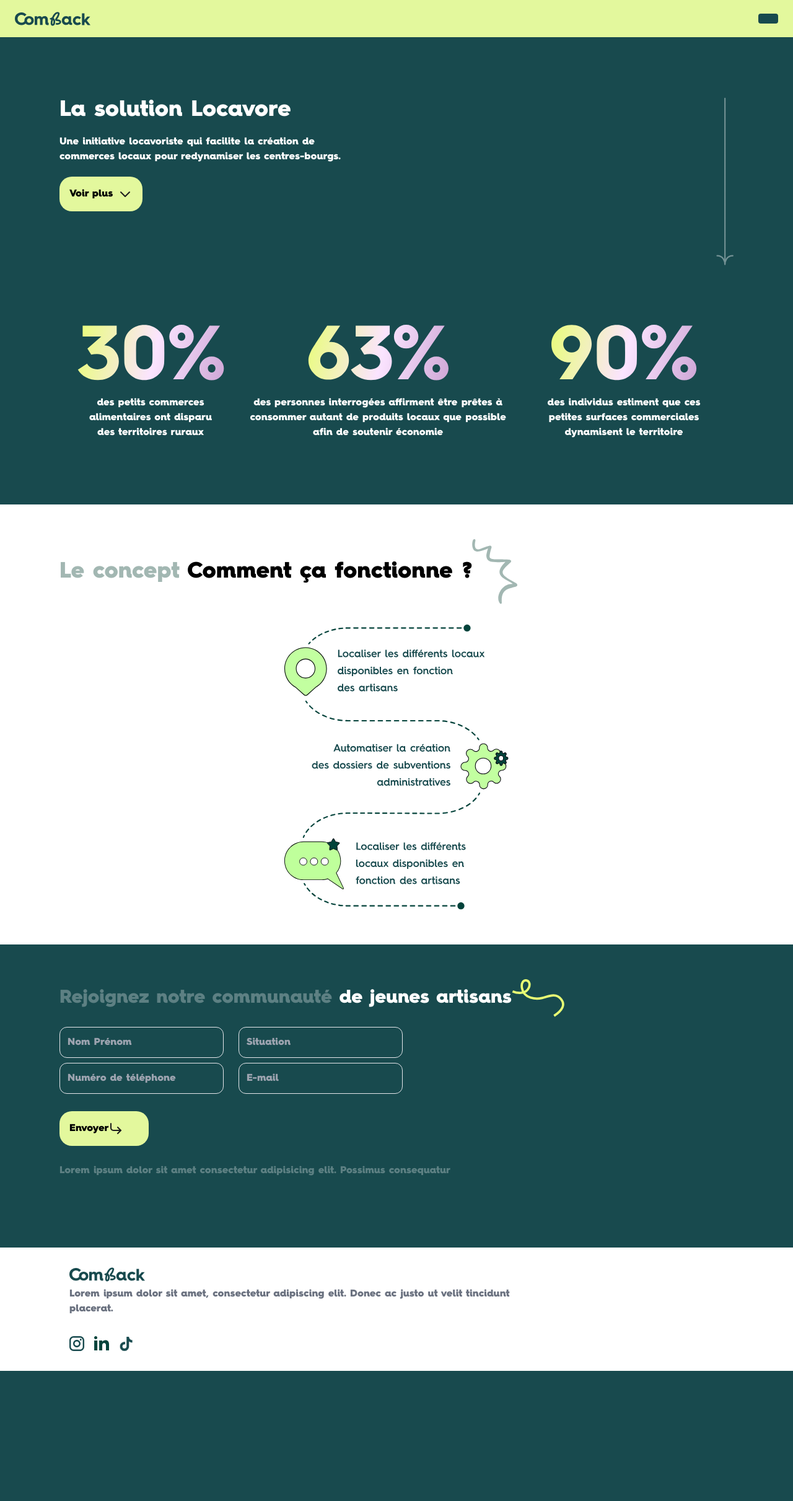
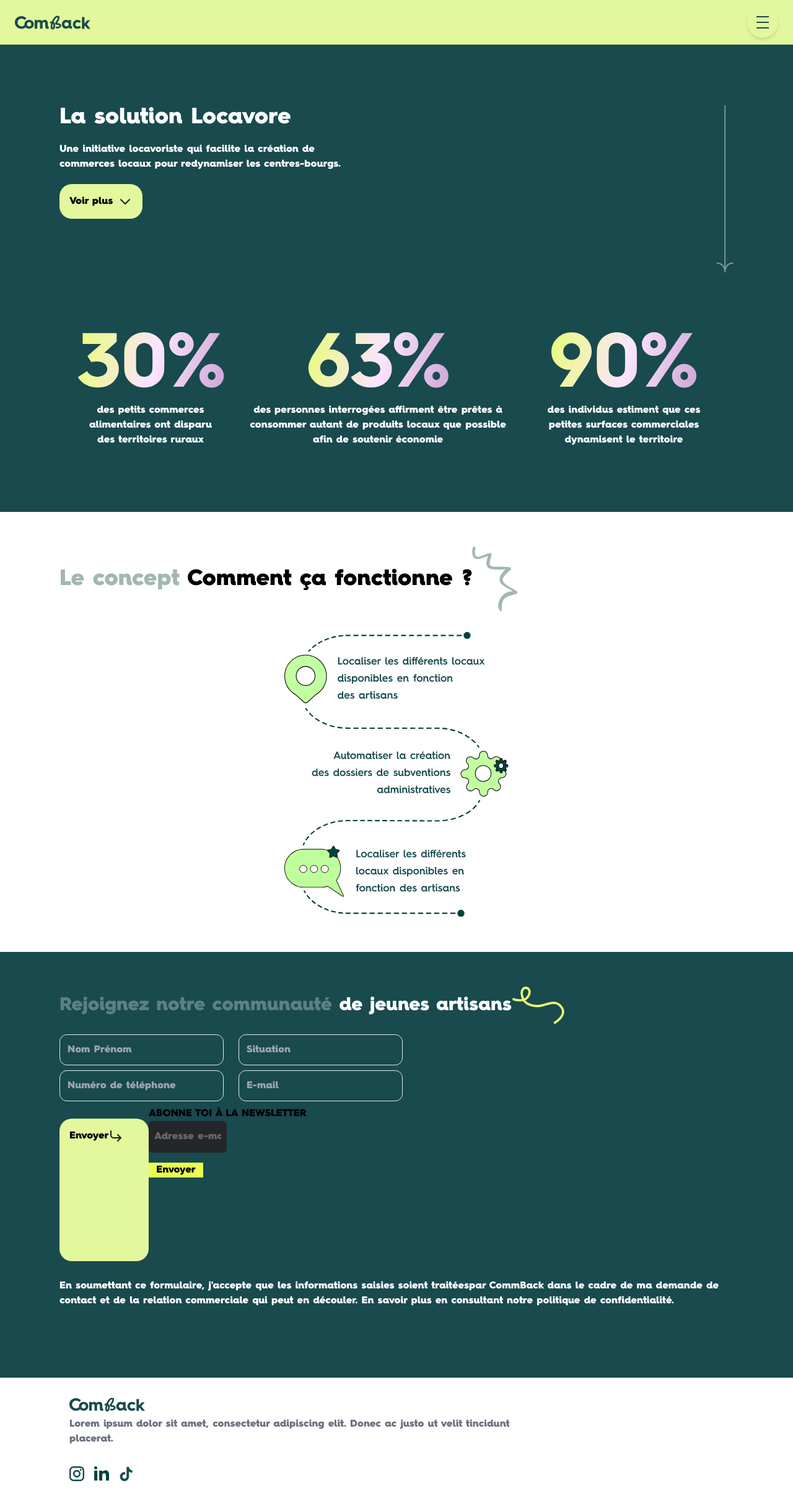
Before and after one commit to ArthurSrn/projetcompet, a Next.js app: page / in a window 1280 px wide. Shown: the whole page at 62% size. Before the commit the page ends 2212 px from the top, so only its background shows below. Built offline with nearby package versions, Linux system fonts and the light colour scheme.

Commit message:
ajout brevo v1

```diff
--- /dev/null
+++ b/app/api/newsletter.ts
@@ -0,0 +1,41 @@
+import type { NextApiRequest, NextApiResponse } from "next";
+
+export default async function handler(
+  req: NextApiRequest,
+  res: NextApiResponse
+) {
+  if (req.method === "POST") {
+    const { email } = req.body;
+    const apiKey = process.env.BREVO_API_KEY;
+    if (!apiKey) {
+      return res.status(500).json({ error: "Missing API Key" });
+    }
+
+    // Add the email to Sendinblue contacts
+    const response = await fetch("https://api.brevo.com/v3/contacts", {
+      method: "POST",
+      headers: {
+        "Content-Type": "application/json",
+        "api-key": apiKey,
+      },
+      body: JSON.stringify({
+        email,
+        updateEnabled: false,
+        attributes: {
+          // additional attributes if needed
+        },
+        listIds: [7], // replace with your list id
+      }),
+    });
+
+    const data = await response.json();
+
+    if (!response.ok) {
+      return res.status(response.status).json(data);
+    }
+
+    return res.status(200).json(data);
+  }
+
+  return res.status(405).end(); // Method Not Allowed
+}
--- a/app/components/Burgermenu.tsx
+++ b/app/components/Burgermenu.tsx
@@ -1,4 +1,9 @@
-import { useState } from "react";
+"use client";
+import React, { useState } from "react";
+import { FiX } from "react-icons/fi";
+import { Transition } from "@headlessui/react";
+import Image from "next/image";
+import Link from "next/link";
 
 const BurgerMenu = () => {
   const [isOpen, setIsOpen] = useState(false);
@@ -7,44 +12,71 @@ const BurgerMenu = () => {
     setIsOpen(!isOpen);
   };
 
+  const closeMenu = () => {
+    setIsOpen(false);
+  };
+
   return (
-    <div className="relative">
-      <button
-        id="menu-toggle"
-        className="fixed top-0 left-0 p-4 cursor-pointer z-50 focus:outline-none"
-        onClick={toggleMenu}
+    <div className="">
+      <div className="burgerMenu" onClick={toggleMenu}>
+        <button className="relative group" onClick={toggleMenu}>
+          <div className="relative flex overflow-hidden items-center justify-center rounded-full w-[50px] h-[50px] transform transition-all  ring-gray-300 hover:ring-8 group-focus:ring-4 ring-opacity-30 duration-200 shadow-md">
+            <div className="flex flex-col justify-between w-[20px] h-[20px] transform transition-all duration-300 origin-center overflow-hidden group-focus:-translate-y-1.5 group-focus:-rotate-90">
+              <div className="bg-dark-green h-[2px] w-7 transform transition-all duration-300 origin-left group-focus:rotate-[42deg] group-focus:w-2/3 delay-150"></div>
+              <div className="bg-dark-green h-[2px] w-7 rounded transform transition-all duration-300 group-focus:translate-x-10"></div>
+              <div className="bg-dark-green h-[2px] w-7 transform transition-all duration-300 origin-left group-focus:-rotate-[42deg] group-focus:w-2/3 delay-150"></div>
+            </div>
+          </div>
+        </button>
+      </div>
+      <Transition
+        show={isOpen}
+        enter="transition duration-300 ease-out"
+        enterFrom="transform translate-x-full"
+        enterTo="transform translate-x-0"
+        leave="transition duration-300 ease-out"
+        leaveFrom="transform translate-x-0"
+        leaveTo="transform translate-x-full"
+        className="fixed inset-0 bg-black-spec z-50"
       >
-        <span className="block w-6 h-1 bg-gray-800 mb-1"></span>
-        <span className="block w-6 h-1 bg-gray-800 mb-1"></span>
-        <span className="block w-6 h-1 bg-gray-800"></span>
-      </button>
+        <div className="flex justify-end pr-8 pt-3 bg-var-black">
+          <button className="text-white" onClick={toggleMenu}>
+            <FiX size={52} />
+          </button>
+        </div>
+        <div className=" bg-dark-green flex flex-col items-center justify-center absolute right-0 mx-8 md:w-1/3 rounded-md">
+          <Link
+            href="#presentation"
+            className="text-white m-6"
+            onClick={closeMenu}
+          >
+            PRÉSENTATION
+          </Link>
+          <Link href="#concept" className="text-white m-6" onClick={closeMenu}>
+            CONCEPT
+          </Link>
+          <Link
+            href="#formulaire"
+            className="text-white m-6"
+            onClick={closeMenu}
+          >
+            FORMULAIRE
+          </Link>
+        </div>
+      </Transition>
 
-      {isOpen && (
-        <div className="fixed top-0 left-0 w-64 h-screen bg-white shadow-lg transform translate-x-0 ease-in-out transition-transform duration-300 z-40">
-          <ul className="py-4 px-6">
-            <li className="mb-4">
-              <a href="#home" className="text-gray-800 hover:text-gray-600">
-                Accueil
-              </a>
-            </li>
-            <li className="mb-4">
-              <a href="#about" className="text-gray-800 hover:text-gray-600">
-                À propos
-              </a>
-            </li>
-            <li className="mb-4">
-              <a href="#services" className="text-gray-800 hover:text-gray-600">
-                Services
-              </a>
-            </li>
-            <li className="mb-4">
-              <a href="#contact" className="text-gray-800 hover:text-gray-600">
-                Contact
-              </a>
-            </li>
-          </ul>
-        </div>
-      )}
+      {/* Style */}
+      <style jsx>{`
+        .burgerMenu {
+          display: flex;
+          flex-direction: column;
+          justify-content: center;
+          align-items: flex-end;
+          width: 33px;
+          height: 35px;
+          cursor: pointer;
+        }
+      `}</style>
     </div>
   );
 };
--- /dev/null
+++ b/app/components/Newsletter.tsx
@@ -0,0 +1,71 @@
+"use client";
+import { useForm, SubmitHandler } from "react-hook-form";
+import { useState } from "react";
+import { zodResolver } from "@hookform/resolvers/zod";
+import { z } from "zod";
+
+const schema = z.object({
+  email: z.string().email(),
+});
+
+type NewsletterFormInputs = z.infer<typeof schema>;
+
+export default function NewsletterForm() {
+  const {
+    register,
+    handleSubmit,
+    formState: { errors },
+  } = useForm<NewsletterFormInputs>({
+    resolver: zodResolver(schema),
+  });
+
+  const onSubmit: SubmitHandler<NewsletterFormInputs> = async (data) => {
+    const res = await fetch("/api/newsletter", {
+      method: "POST",
+      body: JSON.stringify(data),
+      headers: {
+        "Content-Type": "application/json",
+      },
+    });
+
+    const result = await res.json();
+    console.log(result);
+  };
+
+  return (
+    <form onSubmit={handleSubmit(onSubmit)} className="md:w-[50%]">
+      <input
+        className="inp"
+        type="email"
+        placeholder="Adresse e-mail"
+        {...register("email")}
+      />
+      {errors.email && <p>Entrer une adresse e-mail valide</p>}
+      <button
+        className="bg-[#EAFE52] btn1 w-[88px] hover:bg-[#242629] hover:text-white font-rnssanz font-semibold"
+        type="submit"
+      >
+        Envoyer
+      </button>
+      <style jsx>{`
+        .inp {
+          padding: 8px;
+          border: 1px solid #ccc;
+          border-radius: 6px;
+          margin-bottom: 16px;
+          margin-right: 16px;
+          position: relative;
+          width: 70%;
+          height: 51px;
+          background-color: #242629;
+          border-color: #242629;
+        }
+
+        .inp::placeholder {
+          color: #fff;
+          opacity: 0.3;
+        }
+      `}</style>
+    </form>
+  );
+}
--- a/app/layout.tsx
+++ b/app/layout.tsx
@@ -58,8 +58,6 @@ export default function RootLayout({
                   a.appendChild(r);
               })(window,document,'https://static.hotjar.com/c/hotjar-','.js?sv=');
 
-
-
               window.axeptioSettings = {
               clientId:"648830fbc138970094bb1987",
               cookiesVersion: "commback-fr",
@@ -69,8 +67,6 @@ export default function RootLayout({
               e.async = true;e.src = "//static.axept.io/sdk.js";
               t.parentNode.insertBefore(e, t);
               })(document, "script");
-
-
         `}
       </Script>
       <GoogleAnalytics />
--- a/app/page.tsx
+++ b/app/page.tsx
@@ -1,6 +1,7 @@
 import Image from "next/image";
 import Link from "next/link";
 import BurgerMenu from "./components/Burgermenu";
+import NewsletterForm from "./components/Newsletter";
 
 export default function Home() {
   return (
@@ -15,7 +16,8 @@ export default function Home() {
             height="23"
           />
         </div>
-        <button className=" bg-dark-green py-2 px-4 rounded"></button>
+
+        <BurgerMenu />
       </header>
 
       <section className="flex flex-row items-start mx-[16px] mt-[97px] mb-[64px]">
@@ -29,7 +31,7 @@ export default function Home() {
             locaux pour redynamiser les centres-bourgs.
           </p>
           <button className="flex space-x-2 bg-regal-green font-bold p-4 rounded-[20px]">
-            <Link href={"#section1"}>Voir plus</Link>
+            <Link href={"#concept"}>Voir plus</Link>
             <Image
               src="/FlecheBottom.svg"
               alt="redirection Voir plus"
@@ -50,7 +52,7 @@ export default function Home() {
         </div>
       </section>
 
-      <section className="mx-8 mb-20">
+      <section id="presentation" className="mx-8 mb-20">
         <div className="flex flex-col items-center md:flex-row">
           <div className="text-center mt-8">
             <Image
@@ -95,7 +97,7 @@ export default function Home() {
       </section>
 
       <div className="bg-white">
-        <section id="section1">
+        <section id="">
           <div className="px-4 py-14">
             <div className="flex items-center justify-start">
               <h3 className="text-4xl font-bold">
@@ -122,7 +124,7 @@ export default function Home() {
           </div>
         </section>
       </div>
-      <section className="lg:px-[80px]">
+      <section id="formulaire" className="lg:px-[80px]">
         <div className="px-4 pt-14 pb-28">
           <div className="flex flex-row items-center">
             <h3 className="text-3xl text-[#5D8083] font-bold">
@@ -176,11 +178,18 @@ export default function Home() {
                 height="24"
               />
             </button>
+            <div className="min-h-[250px]">
+              <h2 className=" font-ppneuemachina" id="newsletter">
+                ABONNE TOI À LA NEWSLETTER
+              </h2>
+              <NewsletterForm />
+            </div>
           </form>
-
-          <p className="mt-7 text-[#5D8083]">
-            Lorem ipsum dolor sit amet consectetur adipisicing elit. Possimus
-            consequatur
+          <p className="mt-7 text-white">
+            En soumettant ce formulaire, j'accepte que les informations saisies
+            soient traitéespar CommBack dans le cadre de ma demande de contact
+            et de la relation commerciale qui peut en découler. En savoir plus
+            en consultant notre politique de confidentialité.
           </p>
         </div>
       </section>
--- a/package.json
+++ b/package.json
@@ -9,6 +9,8 @@
     "lint": "next lint"
   },
   "dependencies": {
+    "@headlessui/react": "^1.7.15",
+    "@hookform/resolvers": "^3.1.1",
     "@next/font": "^13.4.4",
     "@types/node": "20.2.3",
     "@types/react": "18.2.7",
@@ -20,6 +22,8 @@
     "postcss": "8.4.23",
     "react": "18.2.0",
     "react-dom": "18.2.0",
+    "react-hook-form": "^7.44.3",
+    "react-icons": "^4.9.0",
     "tailwindcss": "3.3.2",
     "typescript": "5.0.4"
   }
```
Also changed, not shown: 2 other files (tests, documents, lock files or other folders).
